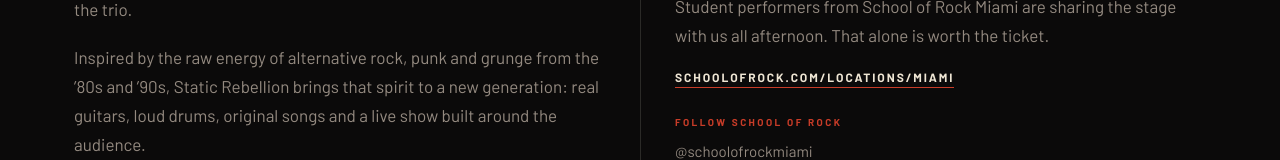
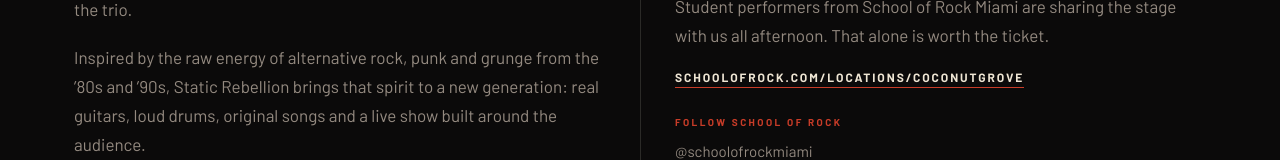
Before and after one commit to NadavM316111/rock-for-a-cause, a Next.js app: page / in a window 1280 px wide. Shown: the part 6365-6525 px from the top of the page. Built offline with nearby package versions, Linux system fonts and the light colour scheme.

Commit message:
read your text

```diff
--- a/app/page.tsx
+++ b/app/page.tsx
@@ -32,7 +32,7 @@
 const MAPS =
   "https://www.google.com/maps/search/?api=1&query=471+NW+3rd+St+Miami+FL";
 
-const SOR_SITE = "https://www.schoolofrock.com/locations/miami";
+const SOR_SITE = "https://www.schoolofrock.com/locations/coconutgrove";
 
 const SOR_SOCIALS = [
   { label: "@schoolofrockmiami", href: "https://instagram.com/schoolofrockmiami" },
@@ -1645,7 +1645,7 @@
     paddingBottom: 3,
   }}
 >
-                schoolofrock.com/locations/miami
+  schoolofrock.com/locations/coconutgrove
 </a>
 
               <div
```
Lines whose indentation alone changed are shown as unchanged.
